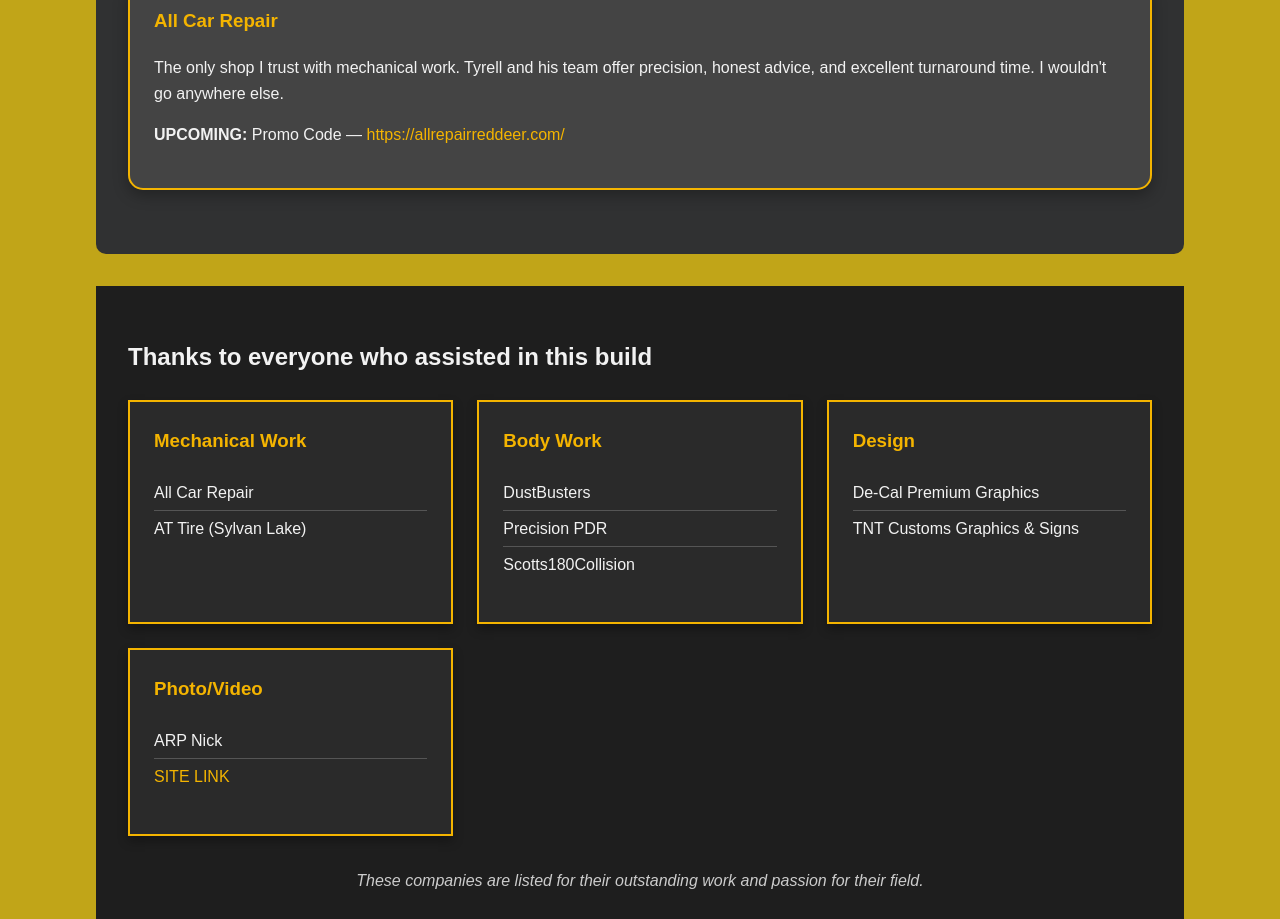
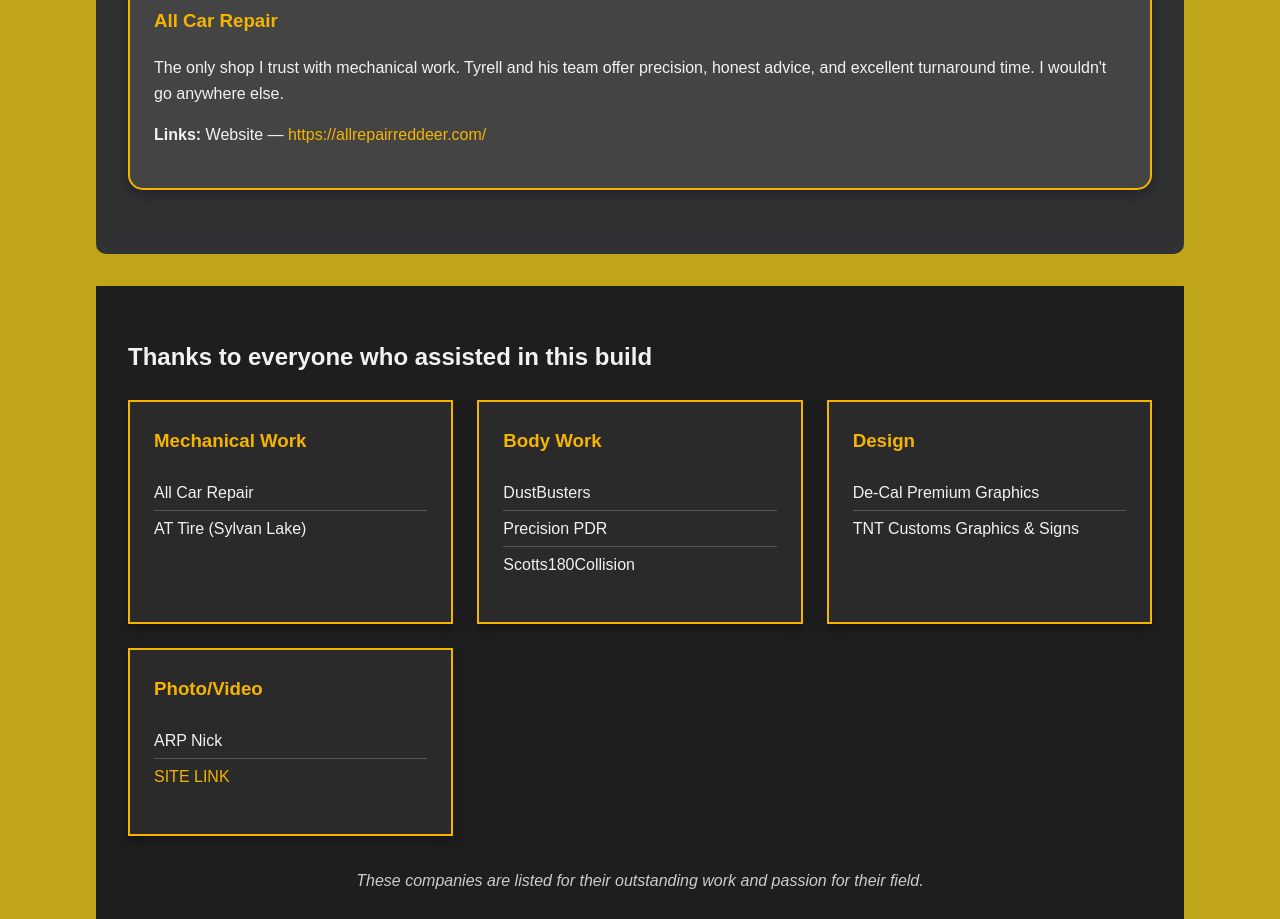
Before and after one commit to Jordan-120/Phantom-SS, a plain HTML site: page index.html in a window 1280 px wide. Shown: the part 2280-3199 px from the top of the page. Drawn offline with nearby package versions, Linux system fonts and the light colour scheme.

Commit message:
Update index.html

```diff
--- a/index.html
+++ b/index.html
@@ -153,7 +153,7 @@
     <p>
       The only shop I trust with mechanical work. Tyrell and his team offer precision, honest advice, and excellent turnaround time. I wouldn't go anywhere else.
     </p>
-    <p><strong>UPCOMING:</strong> Promo Code — <a href="https://allrepairreddeer.com/">https://allrepairreddeer.com/</a></p>
+    <p><strong>Links:</strong> Website — <a href="https://allrepairreddeer.com/">https://allrepairreddeer.com/</a></p>
   </div>
 </section>
 
```
